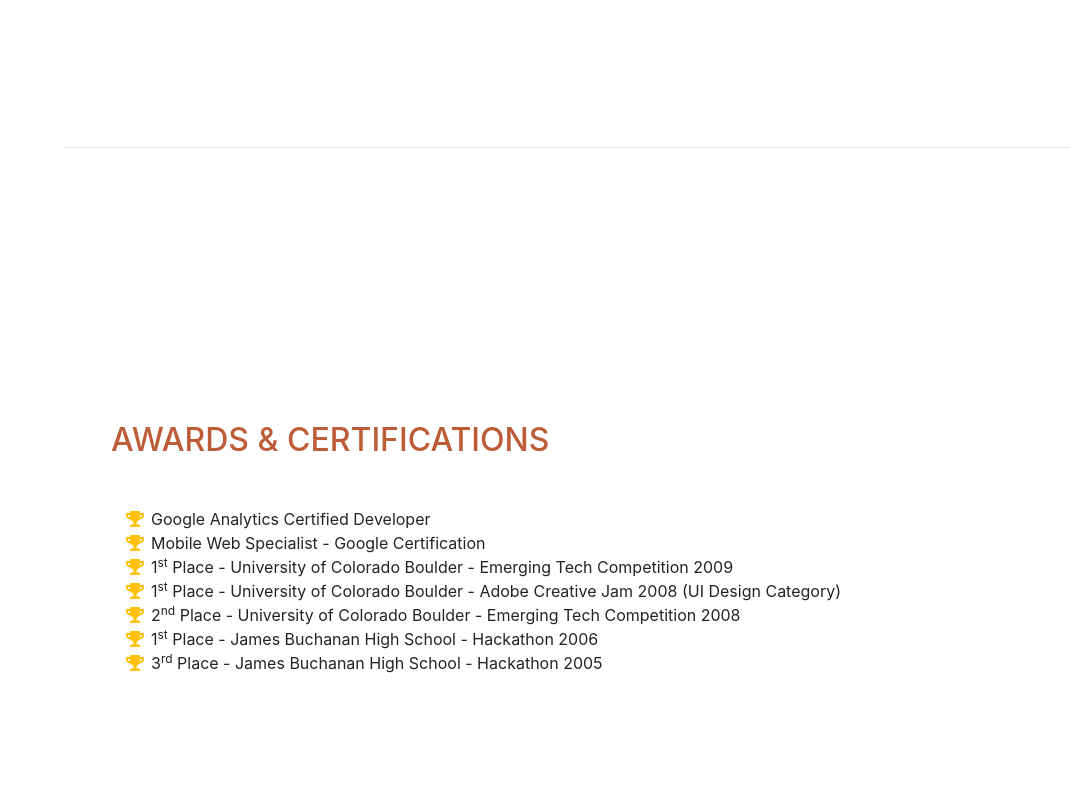
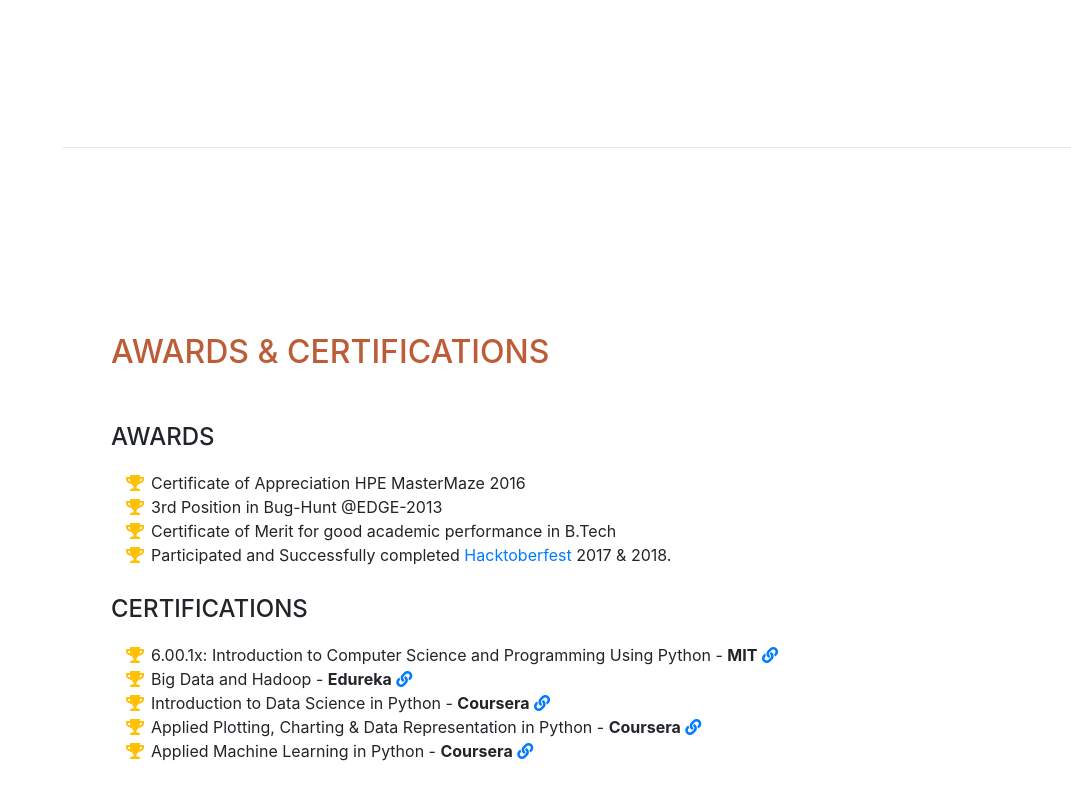
Before and after one commit to viveksyngh/viveksyngh.github.io, a website with bundled scripts: page index.html in a window 1280 px wide. Shown: the part 4150-4950 px from the top of the page, without its empty margins (209-1280 px from the left). Built offline with nearby package versions, Linux system fonts and the light colour scheme; files whose address does not match are found by name; a web font is replaced by a local one.

Commit message:
Complete awards and certifications
Signed-off-by: Vivek Singh <vivekkmr45@yahoo.in>

```diff
--- a/index.html
+++ b/index.html
@@ -288,36 +288,61 @@
     <section class="resume-section p-3 p-lg-5 d-flex align-items-center" id="awards">
       <div class="w-100">
         <h2 class="mb-5">Awards &amp; Certifications</h2>
+        <div class="subheading mb-3">Awards</div>
         <ul class="fa-ul mb-0">
           <li>
             <i class="fa-li fa fa-trophy text-warning"></i>
-            Google Analytics Certified Developer</li>
+            Certificate of Appreciation HPE MasterMaze 2016
+          </li>
           <li>
             <i class="fa-li fa fa-trophy text-warning"></i>
-            Mobile Web Specialist - Google Certification</li>
+            3rd Position in Bug-Hunt @EDGE-2013
+          </li>
           <li>
             <i class="fa-li fa fa-trophy text-warning"></i>
-            1<sup>st</sup>
-            Place - University of Colorado Boulder - Emerging Tech Competition 2009</li>
+            Certificate of Merit for good academic performance in B.Tech
+          </li>
           <li>
             <i class="fa-li fa fa-trophy text-warning"></i>
-            1<sup>st</sup>
-            Place - University of Colorado Boulder - Adobe Creative Jam 2008 (UI Design Category)</li>
+            Participated and Successfully completed <a href="https://hacktoberfest.digitalocean.com/">Hacktoberfest</a>
+            2017 & 2018.
+          </li>
+
+        </ul>
+        <br>
+        <div class="subheading mb-3">Certifications</div>
+        <ul class="fa-ul mb-0">
           <li>
             <i class="fa-li fa fa-trophy text-warning"></i>
-            2<sup>nd</sup>
-            Place - University of Colorado Boulder - Emerging Tech Competition 2008</li>
+            6.00.1x: Introduction to Computer Science and Programming Using Python - <b>MIT</b>
+            <a
+              href="https://s3.amazonaws.com/verify.edx.org/downloads/6b40cf8b3fd64c018c0f6d9f3e32d95a/Certificate.pdf">
+              <i class="fas fa-link"></i></a>
+          </li>
           <li>
             <i class="fa-li fa fa-trophy text-warning"></i>
-            1<sup>st</sup>
-            Place - James Buchanan High School - Hackathon 2006</li>
+            Big Data and Hadoop - <b>Edureka</b>
+            <a href="http://www.edureka.co/my-certificate/7604b29b8719c0415cbeb77616e33e38/1">
+              <i class="fas fa-link"></i> </a>
           <li>
             <i class="fa-li fa fa-trophy text-warning"></i>
-            3<sup>rd</sup>
-            Place - James Buchanan High School - Hackathon 2005</li>
+            Introduction to Data Science in Python - <b>Coursera</b>
+            <a href="https://www.coursera.org/account/accomplishments/verify/US52ZKG8V8GN">
+              <i class="fas fa-link"></i></a>
+          <li>
+            <i class="fa-li fa fa-trophy text-warning"></i>
+            Applied Plotting, Charting & Data Representation in Python - <b>Coursera</b>
+            <a href="https://www.coursera.org/account/accomplishments/verify/RW7C7C3WEVS7">
+              <i class="fas fa-link"></i> </a>
+          <li>
+            <i class="fa-li fa fa-trophy text-warning"></i>
+            Applied Machine Learning in Python - <b>Coursera</b>
+            <a href="https://www.coursera.org/account/accomplishments/verify/8UUNT2QXWMW2">
+              <i class="fas fa-link"></i> </a>
         </ul>
       </div>
-    </section>
+  </div>
+  </section>
 
   </div>
 
```
